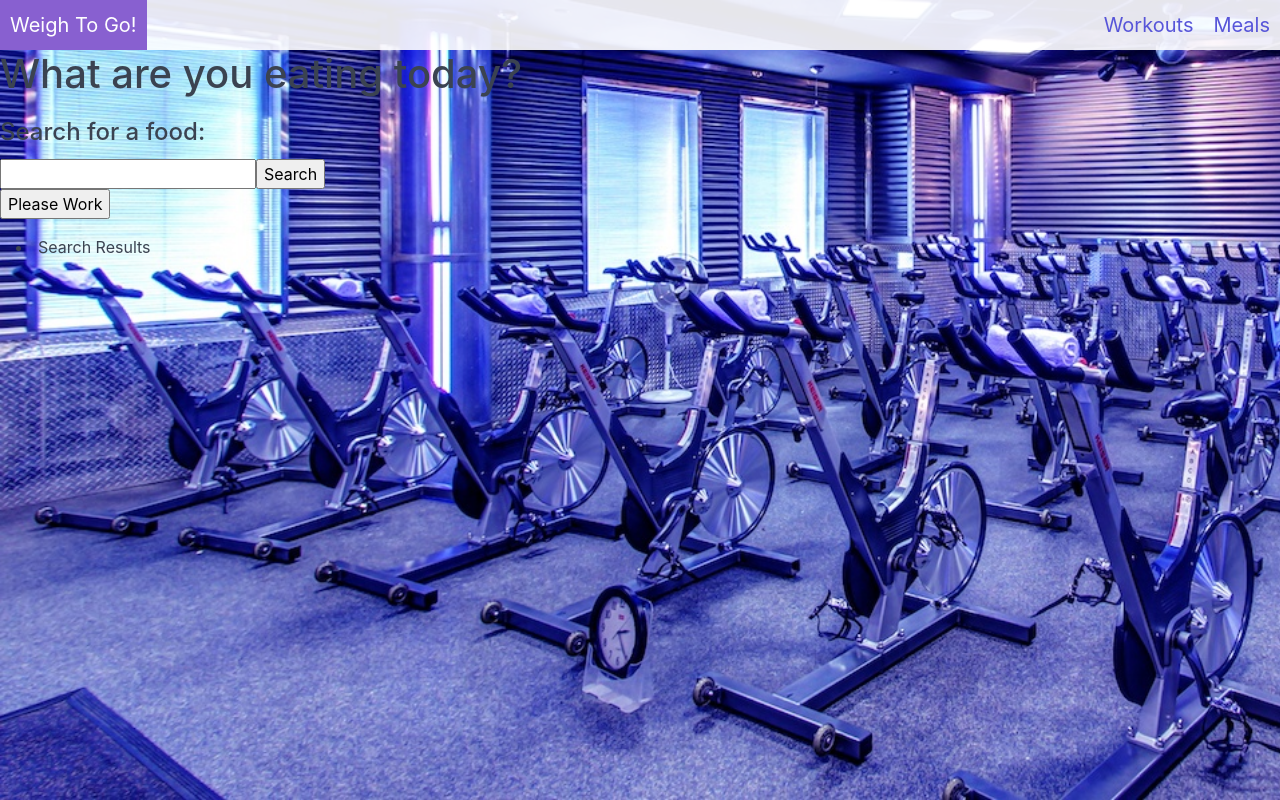
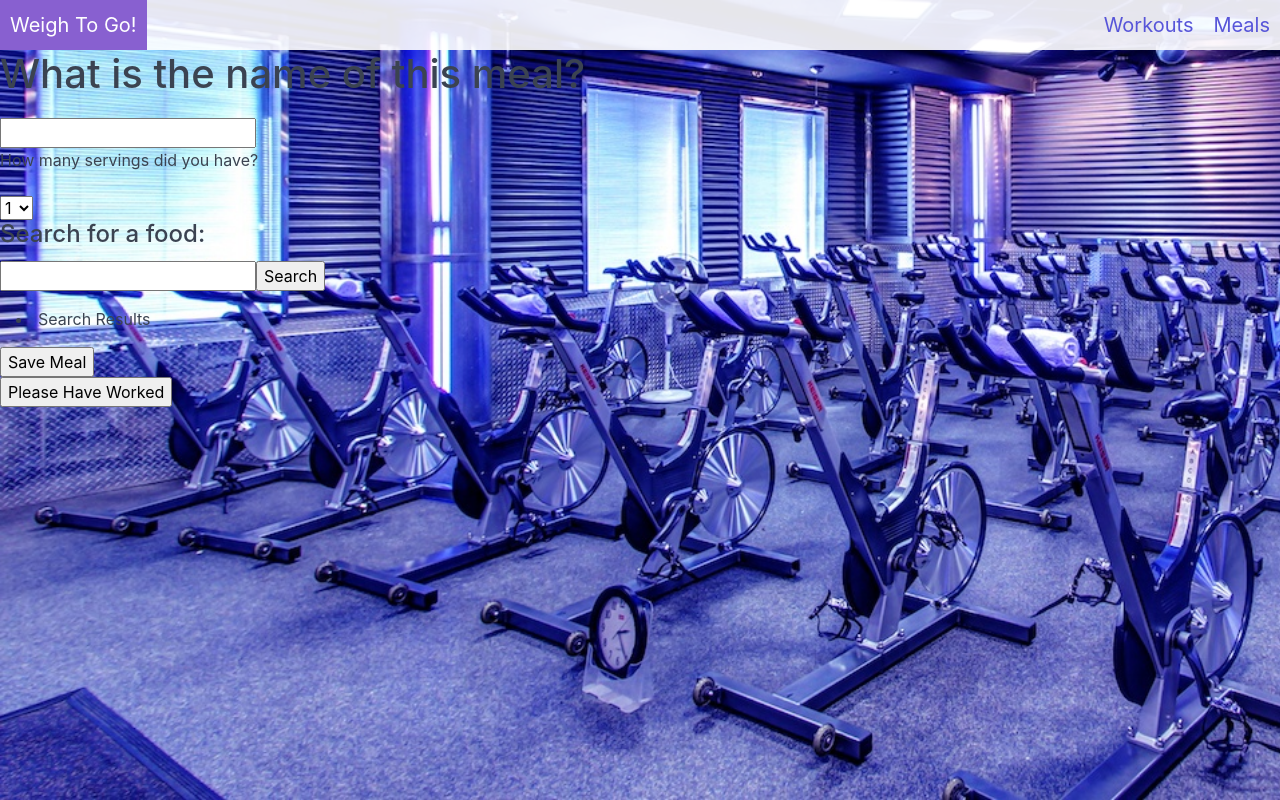
Before and after one commit to ptj92e/Weigh-To-Go, a React (Create React App) app in the folder client/: page /meals in a window 1280 px wide. Built offline with nearby package versions, Linux system fonts and the light colour scheme; a web font is replaced by a local one.

Commit message:
Committing for the night

```diff
--- a/client/src/pages/Meal.js
+++ b/client/src/pages/Meal.js
@@ -4,9 +4,20 @@ import API from "../utils/API";
 
 function Meals() {
     const searchRef = useRef();
+    const nameRef = useRef();
+    const servingRef = useRef();
     const [searchState, setSearchState] = useState([]);
     const [resultState, setResultState] = useState({});
     const [recipeState, setRecipeState] = useState([]);
+    const [mealState, setMealState] = useState({
+        name: "",
+        calories: "",
+        servings: "",
+        total_calories: "",
+        fat: "",
+        carbs: "",
+        protein: ""
+    });
 
     useEffect(() => {
 
@@ -27,21 +38,68 @@ function Meals() {
 
     const addFood = e => {
         e.preventDefault();
-        recipeState.concat(
+        setRecipeState(
+            [
+                ...recipeState,
                 {
                     calories: resultState.calories,
                     fat: resultState.fat,
                     carbs: resultState.carbs,
                     protein: resultState.protein
                 }
+            ]
         );
-        console.log(recipeState);
+    }
+
+    const nutritionCalc = e => {
+        e.preventDefault();
+        let name = nameRef.current.value;
+        let servings = servingRef.current.value;
+        let calories = 0;
+        let fat = 0;
+        let carbs = 0;
+        let protein = 0;
+        if (recipeState.length === 0) {
+            alert("There are no ingredients");
+        } else {
+            for (let i = 0; i < recipeState.length; i++) {
+                calories = calories += recipeState[i].calories;
+                fat = fat += recipeState[i].fat;
+                carbs = carbs += recipeState[i].carbs;
+                protein = protein += recipeState[i].protein;
+            }
+            setMealState({
+                name: name,
+                servings: servings,
+                calories: calories,
+                total_calories: calories,
+                fat: fat,
+                carbs: carbs,
+                protein: protein
+            });
+        }
     }
 
     return (
         <div>
             <Navbar />
-            <h1>What are you eating today?</h1>
+            <h1>What is the name of this meal?</h1>
+            <form>
+                <input
+                    type="text"
+                    required ref={nameRef}
+                />
+                <p>How many servings did you have?</p>
+                <select ref={servingRef}>
+                    <option>1</option>
+                    <option>2</option>
+                    <option>3</option>
+                    <option>4</option>
+                    <option>5</option>
+                    <option>6</option>
+                    <option>7</option>
+                    <option>8</option>
+                </select>
                 <form onSubmit={searchFood}>
                     <h4>Search for a food:</h4>
                     <input
@@ -54,13 +112,15 @@ function Meals() {
                         }}
                     />
                     <button type="submit">Search</button>
-            </form>
-            <button onClick={() => { console.log(resultState) }}>Please Work</button>
                     <ul>
                         {resultState.name ?
                             <li>{resultState.name}<button onClick={addFood}>Add Food</button></li> :
                             <li>Search Results</li>}
                     </ul>
+                </form>
+                <button onClick={nutritionCalc} type="submit">Save Meal</button>
+            </form>
+            <button onClick={() => console.log(mealState)}>Please Have Worked</button>
         </div>
     )
 }
```
Lines whose indentation alone changed are shown as unchanged.
